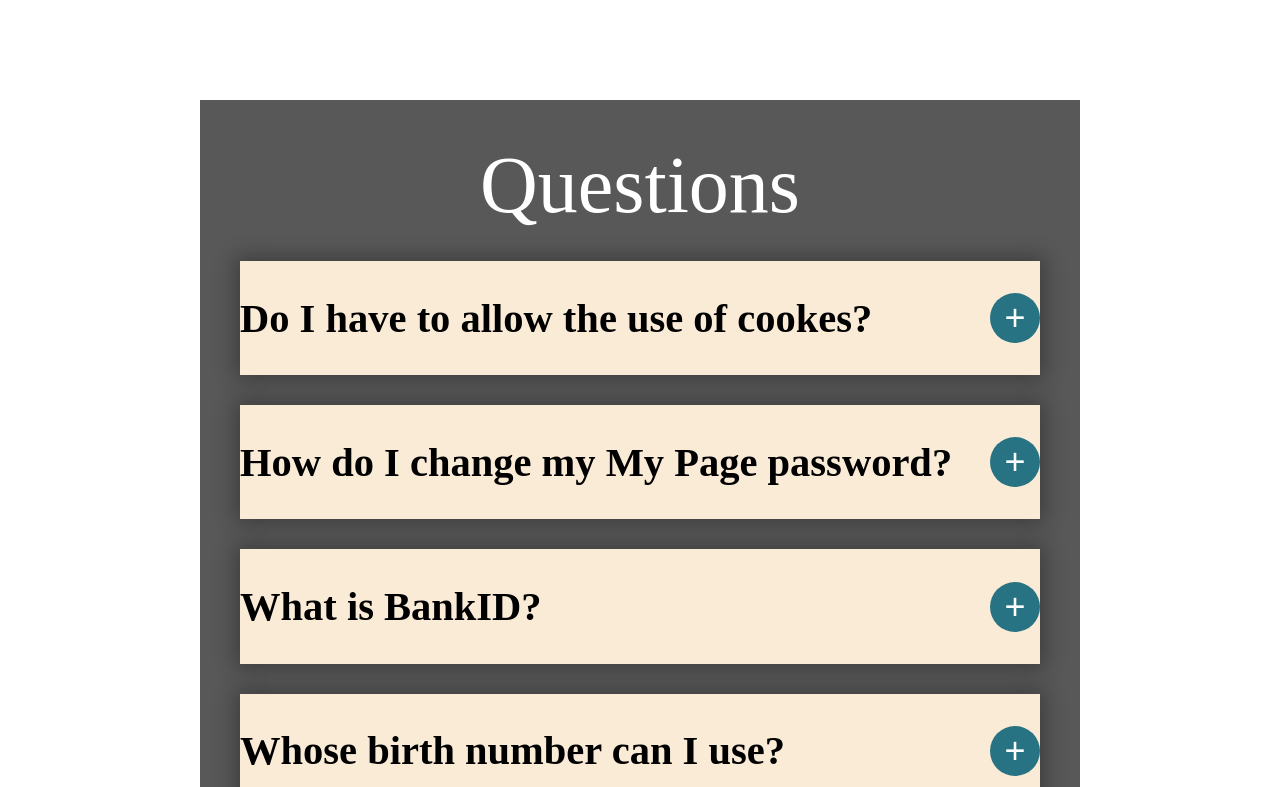
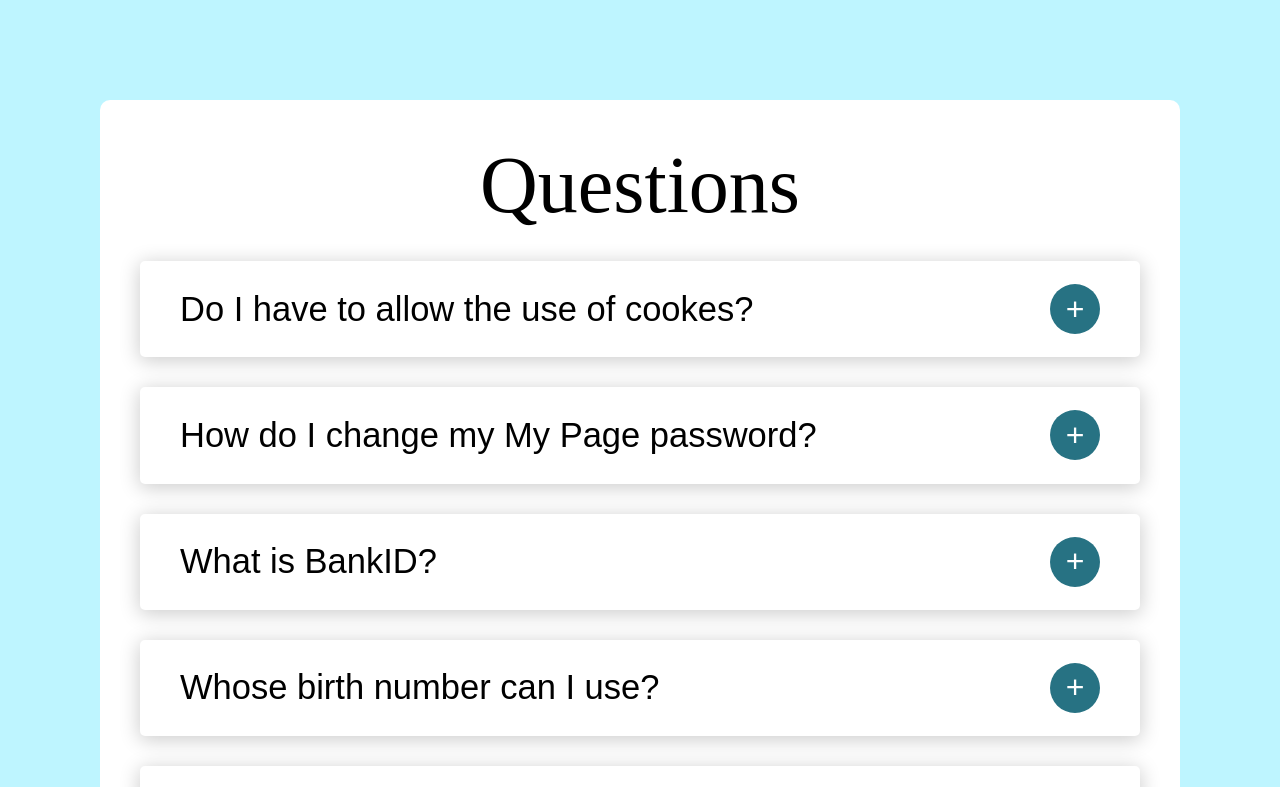
Before and after one commit to bernardkrehula/React-vite-projects-4-accordion, a React (Vite) app in the folder project-4-accordion/: page / in a window 1280 px wide. Shown: the top 787 px of the page. Built offline with nearby package versions, Linux system fonts and the light colour scheme.

Commit message:
Add style to questions list

```diff
--- a/project-4-accordion/src/App.css
+++ b/project-4-accordion/src/App.css
@@ -1,43 +1,57 @@
 html {
   font-size: 62.5%;
+}
+body {
+  background-color: rgb(190, 245, 255);
 }
 .main {
   display: flex;
   flex-direction: column;
   justify-content: flex-start;
-  width: 800px;
-  background-color: rgb(88, 88, 88);
+  width: 1000px;
+  background-color: rgb(255, 255, 255);
   margin: 100px auto;
   padding: 0;
   text-align: center;
   gap: 30px;
   padding: 40px 40px;
+  border-radius: 10px;
+  padding-bottom: 90px;
 }
 .title {
   font-size: 8rem;
   font-weight: 500;
   margin: 0;
-  color: white;
 }
-.question {
+.question{
+  text-align: left;
+  list-style: none;
+  font-size: 2.3rem;
+  background-color: rgb(255, 255, 255);
+  box-shadow: 0px 3px 20px 1px rgb(0, 0, 0, 0.2);
+  padding: 0px 40px;
+  border-radius: 5px;
+}
+.question div {
   display: flex;
-  list-style: none;
-  font-size: 2.7rem;
-  background-color: antiquewhite;
   align-items: center;
-  box-shadow: 0px 0px 20px 5px rgb(0, 0, 0, 0.3);
-
 }
 .question h3 {
   display: none;
+  font-weight: 500;
 }
 .question button {
   margin-left: auto;
   border: none;
-  font-size: 3.6rem;
+  font-size: 3.2rem;
   color: white;
   background-color: rgb(39, 114, 131);
   height: 50px;
   width: 50px;
   border-radius: 100%;
+  cursor: pointer;
 }
+.question h2 {
+  font-weight: 500;
+  font-family: Arial, Helvetica, sans-serif;
+}
--- a/project-4-accordion/src/App.jsx
+++ b/project-4-accordion/src/App.jsx
@@ -2,6 +2,9 @@ import questions from './questions'
 import './App.css'
 
 function App() {
+  const showInfo = () => {
+
+  }
   return (
     <>
       <div className='main'>
@@ -10,9 +13,11 @@ function App() {
           const { id, title, info } = question;
           return (
           <li key={id} className='question'>
+            <div>
               <h2>{title}</h2>
-              <button>+</button>
-              <h3>{info}</h3>
+              <button onClick={showInfo}>+</button>
+            </div>
+            <h3>{info}</h3>
           </li>
           )
         })}
```
